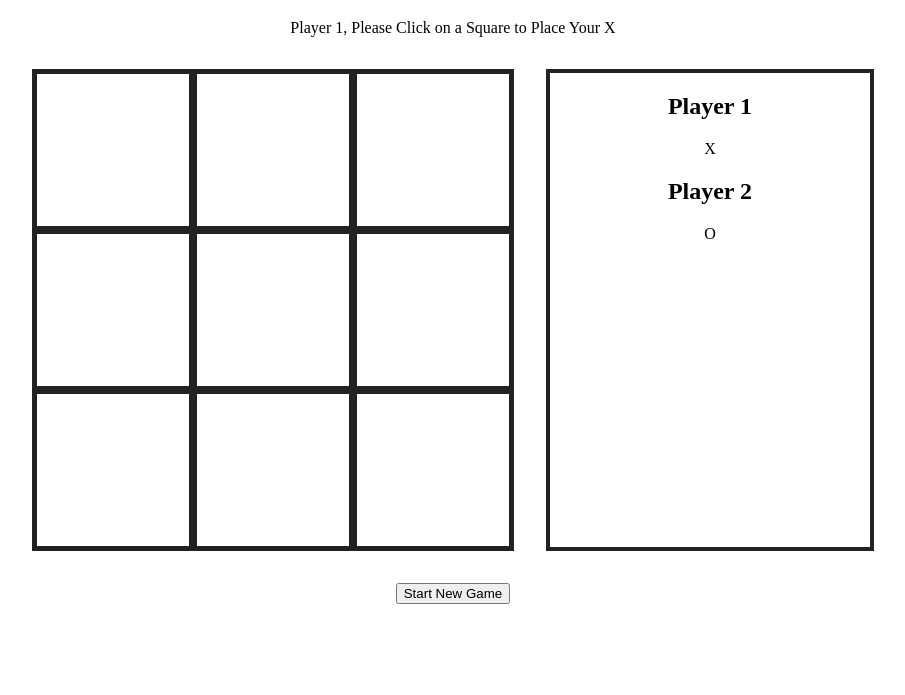
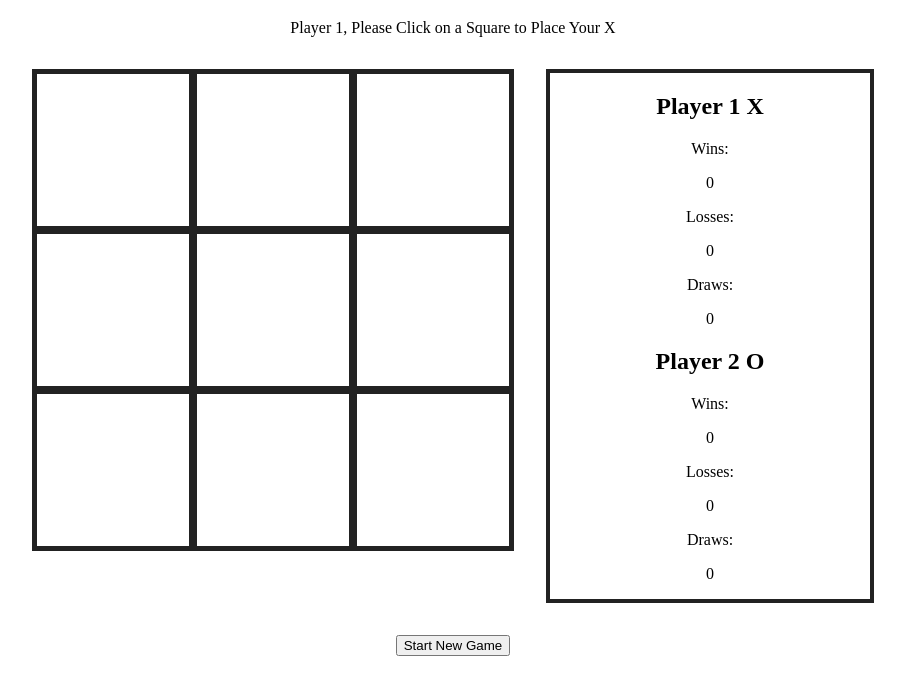
Before and after one commit to FrankieSlinn/TicTacToe, a plain HTML site: page index.html in a window 1280 px wide. Shown: the part 61-756 px from the top of the page, without its empty margins (187-1092 px from the left). Drawn offline with Linux system fonts and the light colour scheme.

Commit message:
Scores, Draws Work

```diff
--- a/control.js
+++ b/control.js
@@ -11,6 +11,24 @@ const lines=[row1, row2, row3, col1, col2, col3, dia1, dia2]
 const grid = document.querySelector(".grid");
 const intro = document.querySelector(".intro");
 const newGame=document.querySelector(".new-game");
+//Scores
+const P1Wins=document.querySelector(".P1Wins");
+const P2Wins=document.querySelector(".P2Wins");
+const P1Losses=document.querySelector(".P1Losses");
+const P2Losses=document.querySelector(".P2Losses");
+const P1Draws=document.querySelector(".P1Draws");
+const P2Draws=document.querySelector(".P2Draws");
+let drawCount=0;
+P1Draws.innerText=drawCount;
+P2Draws.innerText=drawCount;
+let P1WinCount=0;
+let P2WinCount=0;
+P1Wins.innerText=P1WinCount;
+P2Wins.innerText=P2WinCount;
+let P1LossCount=0;
+let P2LossCount=0;
+P1Losses.innerText=P1WinCount;
+P2Losses.innerText=P2WinCount;
 let gridSquare = "";
 let squareId = "";
 let turn = "Player1";
@@ -42,7 +60,6 @@ function startTurn() {
 }
 
 function placeTile(tile) {
-    console.log("turn in placeTile", turn)
     let selectedTile = document.querySelector(tile);
     if (turn == "Player1"&&selectedTile.innerText==="") {
         selectedTile.innerText = "X";
@@ -76,29 +93,48 @@ for(i=0; i<lines.length; i++){
         tempIcon.push(document.querySelector(lines[i][j]).innerText);
     }
     checkWinner();
-    checkTie();
+
 tempIcon=[]
 }
+checkTie()
 }
 
 //checks rows / columns / diagonals in array to see if three values in one of these match
 function checkWinner(){
-    if(tempIcon.every((val, i, arr)=>val===arr[0]==true)&&!tempIcon[0]==""&&tempIcon.length==3){
+    if(tempIcon.every((val, i, arr)=>val===arr[0]==true)&&!tempIcon[0]==""&&tempIcon.length==3&&won==false){
         if (tempIcon[0]==="X"&&won==false){winner="Player1";
         intro.innerText = "Player 1 Wins!!!";
+        P1WinCount+=1;
+        P1Wins.innerText=P1WinCount;
+        P2LossCount+=1;
+        P2Losses.innerText=P2LossCount;
         won=true}
         if(tempIcon[0]=="O" &&won==false){winner="Player2";
         intro.innerText = "Player 2 Wins!!!";
+        P2WinCount+=1;
+        P2Wins.innerText=P2WinCount;
+        P1LossCount+=1;
+        P1Losses.innerText=P1LossCount;
+        console.log("P1 loss count", P1LossCount);
         won=true}
     }
+
 }
 
 
 //if no-one has one checks to see if all squares populated. In this case it is a draw
 function checkTie(){
+    if(draw===false){
     if(squareIdArray.every((val, i, arr)=>document.querySelector(val).innerText!="")&&won!=true){
-        intro.innerText = "You Have a Draw!"
+        console.log("all squares filled", squareIdArray.every((val, i, arr)=>document.querySelector(val).innerText!=""));
+        intro.innerText = "You Have a Draw!";
+        drawCount+=1;
+        console.log("drawCount", drawCount)
+P1Draws.innerText=drawCount;
+P2Draws.innerText=drawCount;
+        draw=true;
     }
+}
 }
 
 //starts new game if new game button clicked
@@ -108,62 +144,9 @@ function startNew(){
     //winText.innerText="";
     squareIdArray.forEach((sq)=>document.querySelector(sq).innerText="");
     turn="Player1";
-    console.log("turn after startnew", turn)
     won=false;
+    draw=false;
     winner="";
     intro.innerText = "Player 1, Please Click on a Square to Place Your X";
     startTurn();
 }
-
-
-//Start new game
-//console.log(squareIdArray[0])
-
-//for i in [row1, row2, row3]
-//for j in row1[j] if j.value==x then
-
-/*
-function winCriteria(){
-    if(squareId.innerText==#gridSquare2.innerText==gridSquare3.innerText&&#gridSquare1.innerText!=""||
-    #gridSquare4.innerText==#gridSquare5.innerText==gridSquare6.innerText&&#gridSquare4.innerText!=""||
-    #gridSquare7.innerText==#gridSquare8.innerText==gridSquare9.innerText&&#gridSquare7.innerText!=""){
-        console.log("Winner!")
-       winText.innerText="You Won!!!"
-
-}*/
-
-/*
-function submitValue() {
-  for (let i = 0; i < buttonClasses.length; i++) {
-    document
-      .querySelector(buttonClasses[i])
-      .addEventListener("click", function () {
-        //console.log("submitting value", document.querySelector(buttonClasses[i]))
-
-        buttonClicked = i + 1;
-
-        getInputValue();
-      });
-  }
-}*/
-
-/*
-
-function placeIcon(id){
- console.log("placeIcon function running")
- console.log("id", id);
- if(turn=="Player1"){
- document.querySelector(id).innerText = "X"}
- else{document.querySelector(id)="Y"}
-
-}*/
-
-/*
-
-        document.querySelectorAll(".gridSquare").forEach((sq)=>{
-            squareId= gridSquare.getAttribute("id"); })
-            console.log("Squareid in function", squareId)
-            function(document.querySelector("#squareId"))=>{
-            sqid.addEventListener("click", function(){
-            console.log("squareId", squareId)
-            document.querySelector("#squareId").innerText = "X"})*/
--- a/index.html
+++ b/index.html
@@ -12,10 +12,20 @@
     <main class="grid-container">
         <div class="grid"></div>
         <div class = "players">
-            <h2>Player 1</h2>
-            <p>X</p>
-            <h2>Player 2</h2>
-            <p>O</p>
+            <h2>Player 1   X</h2>
+            <p>Wins:</p>
+            <p class="P1Wins"></p>
+            <p>Losses:</p>
+            <p class="P1Losses"></p>
+            <p>Draws:</p>
+            <p class="P1Draws"></p>
+            <h2>Player 2   O</h2>
+            <p>Wins:</p>
+            <p class="P2Wins"></p>
+            <p>Losses:</p>
+            <p class="P2Losses"></p>
+            <p>Draws:</p>
+            <p class="P2Draws"></p>
         </div>
     </main>
     <div class="winText"></div>
```
